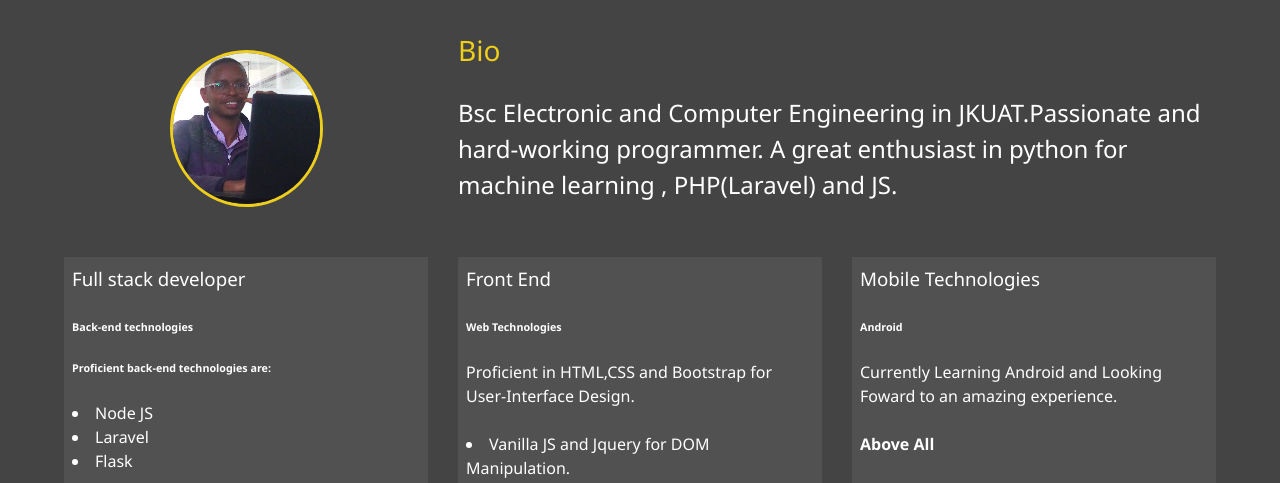
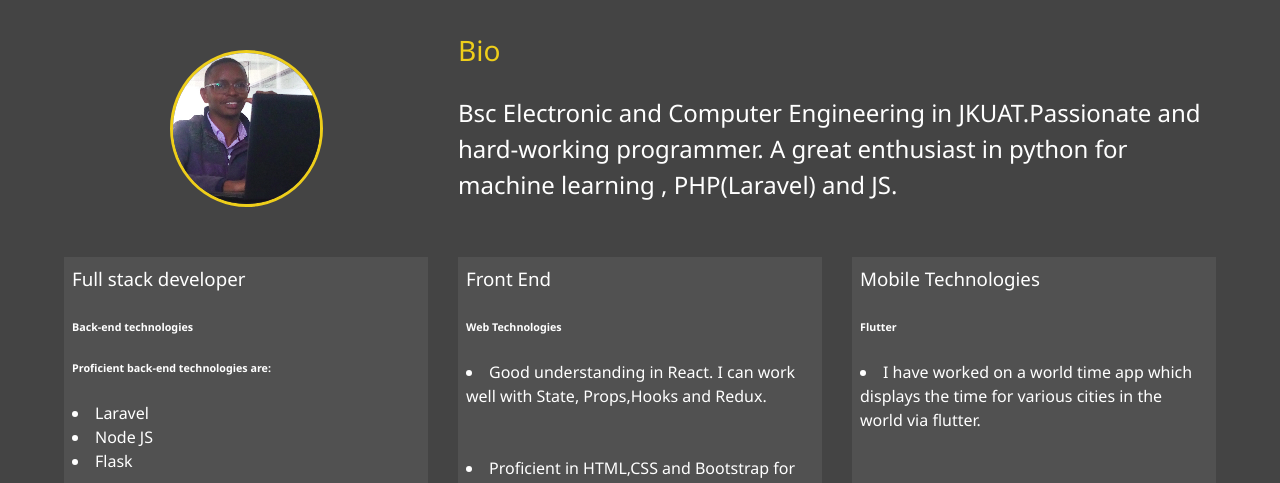
Before and after one commit to MbuguaCaleb/My-Porfolio, a website: page dist/about.html in a window 1280 px wide. Shown: the part 253-736 px from the top of the page. Drawn offline with Linux system fonts and the light colour scheme.

Commit message:
adding-portfolio-details

```diff
--- a/dist/about.html
+++ b/dist/about.html
@@ -68,13 +68,16 @@
           <h6>Back-end technologies</h6>
           <p>
            <h6>Proficient back-end technologies are:</h6>
+           <li>Laravel</li>
             <li>Node JS</li>
-            <li>Laravel</li>
             <li>Flask</li>
             <br />
             I enjoy making API(s) in each of these technologies
             <br>
-            Can also do MPESA Payments via Daraja API.
+            I can also do integrations with 3rd party API(s) eg Daraja(Lipa na Mpesa) and Uwazi SMS.
+
+            <br><br>
+            I can confiently implement JWT and extract data from the token.
           </p>
         </div>
 
@@ -82,10 +85,12 @@
           <h3>Front End</h3>
           <h6>Web Technologies</h6>
 
-          Proficient in HTML,CSS and Bootstrap for User-Interface Design.
+         <li> Good understanding in React. I can work well with State, Props,Hooks and Redux.</li>
+         <br><br>
+          <li>Proficient in HTML,CSS and Bootstrap for User-Interface Design.</li>
 
           <br /><br />
-          <li>Vanilla JS and Jquery for DOM Manipulation.</li>
+          <li>Vanilla JS ,DOM Manipulation,ES6, Promises and Async await when getting data from an API.</li>
 
           <br /><br />
           <li>Sass Precompiler,CSS Grids and Flex-Box</li>
@@ -95,11 +100,15 @@
 
         <div class="job job-3">
           <h3>Mobile Technologies</h3>
-          <h6>Android</h6>
+          <h6>Flutter</h6>
           <p>
-            Currently Learning Android and Looking Foward to an amazing
-            experience.
-            <br /><br />
+
+          <li>I have worked on a world time app which displays the time for various cities in the world via flutter.</li>
+
+            <br> <br>
+
+            <li>I can connect a flutter application to a Firebase back-end  .</li>
+<br><br>
             <strong class="testimony">Above All </strong>
             <br /><br />
             Jesus is Lord over my Life.Walking with Him the best thing in my
```
